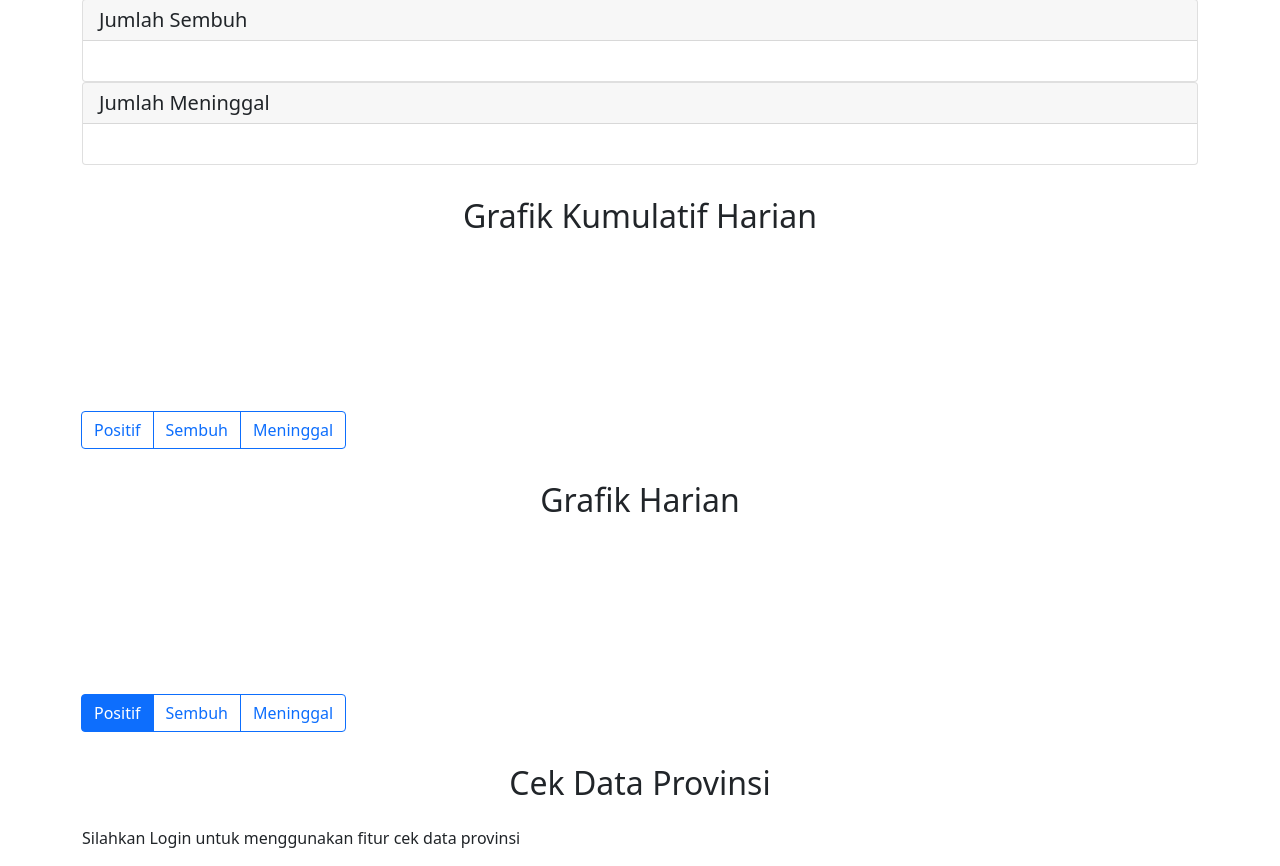
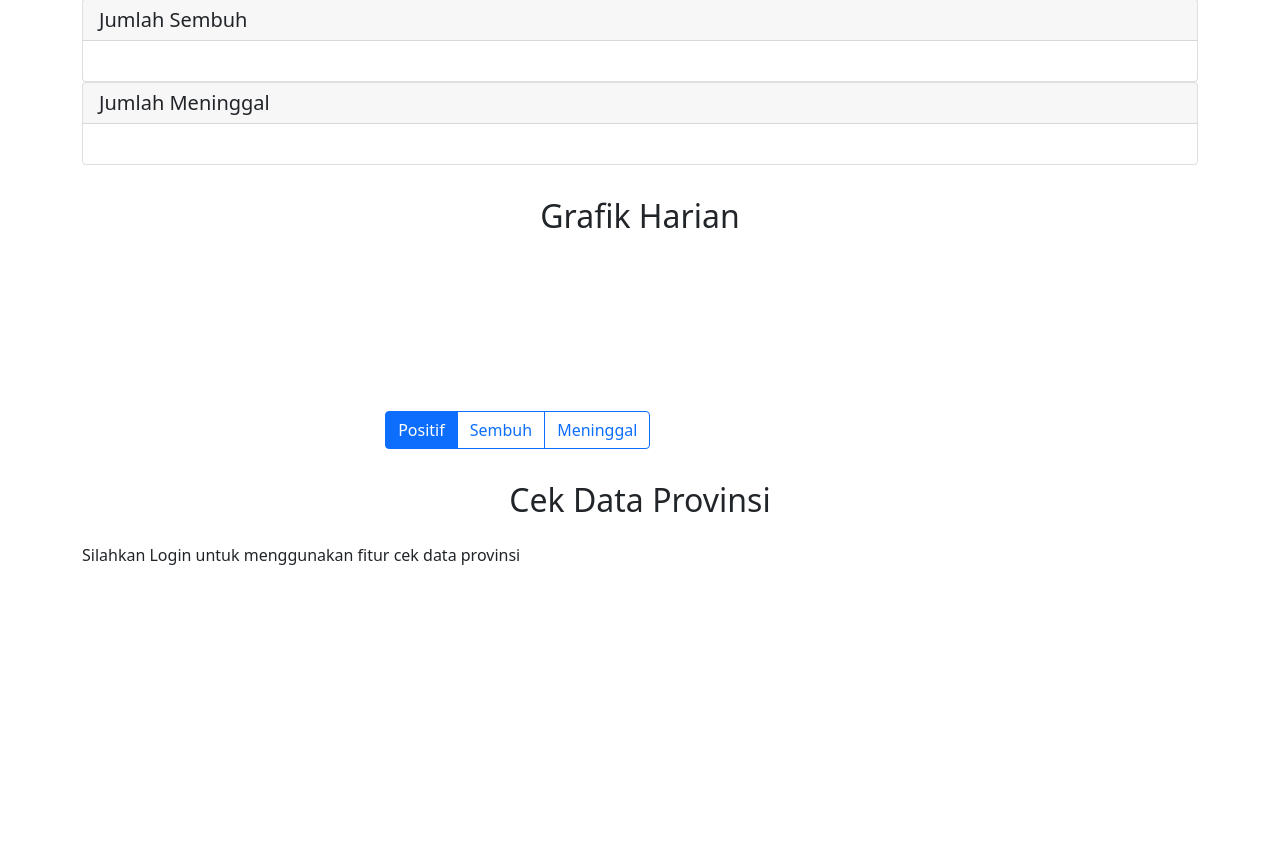
Before and after one commit to stevennovaryo/icovid, a Django app: page /tracker/ in a window 1280 px wide. Shown: the part 178-1044 px from the top of the page. After the commit the page ends 743 px from the top, so only its background shows below. Run offline with Django 3.2, Linux system fonts and the light colour scheme; a map, chart or similar area stays blank; some libraries are stand-ins or nearby versions.

Commit message:
[tracker] Add response in views to control chart display

```diff
--- a/tracker/static/script.js
+++ b/tracker/static/script.js
@@ -20,7 +20,7 @@
         const dataset_sembuh2 = [];
         const dataset_meninggal2 = [];
         const dateset = [];
-        for (let i = data.length-30; i < data.length; i++){
+        for (let i = data.length-dataCount; i < data.length; i++){
             dataset_positif.push(data[i].positif_kumulatif);
             dataset_sembuh.push(data[i].sembuh_kumulatif);
             dataset_meninggal.push(data[i].meninggal_kumulatif);
@@ -30,9 +30,16 @@
             dateset.push(data[i].tanggal.split('T')[0]);
         }
 
-        const indo_chart = document.getElementById('indo_chart').getContext('2d');
-        const indo_chart2 = document.getElementById('indo_chart2').getContext('2d');
+        let indo_chart = document.getElementById('indo_chart');
+        let indo_chart2 = document.getElementById('indo_chart2');
+        if (indo_chart != null){
+            indo_chart = indo_chart.getContext('2d');
+        }
+        if (indo_chart2 != null){
+            indo_chart2 = indo_chart2.getContext('2d');
+        }
 
+        if (indo_chart != null){
             new_chart = new Chart(indo_chart, {
                 type: 'line',
                 data: {
@@ -64,7 +71,8 @@
                     }
                 }
             })
-
+        }
+        if (indo_chart2 != null){
             new_chart2 = new Chart(indo_chart2, {
                 type: 'line',
                 data: {
@@ -96,47 +104,61 @@
                     }
                 }
             })
+        }
+
     });
 
     $("#btnradio1").click(function(){
         if (active_chart != 'positif'){
             active_chart = 'positif';
+            if (new_chart != null){
                 new_chart.data.datasets[0].hidden = false;
                 new_chart.data.datasets[1].hidden = true;
                 new_chart.data.datasets[2].hidden = true;
                 new_chart.update();
+            }
+            if (new_chart2 != null){
                 new_chart2.data.datasets[0].hidden = false;
                 new_chart2.data.datasets[1].hidden = true;
                 new_chart2.data.datasets[2].hidden = true;
                 new_chart2.update();
+            }
         }
     })
 
     $("#btnradio2").click(function(){
         if (active_chart != 'sembuh'){
             active_chart = 'sembuh';
+            if (new_chart != null){
                 new_chart.data.datasets[0].hidden = true;
                 new_chart.data.datasets[1].hidden = false;
                 new_chart.data.datasets[2].hidden = true;
                 new_chart.update();
+            }
+            if (new_chart2 != null){
                 new_chart2.data.datasets[0].hidden = true;
                 new_chart2.data.datasets[1].hidden = false;
                 new_chart2.data.datasets[2].hidden = true;
                 new_chart2.update();
+            }
         }
     })
 
     $("#btnradio3").click(function(){
         if (active_chart != 'meninggal'){
             active_chart = 'meninggal';
+            if (new_chart != null){
                 new_chart.data.datasets[0].hidden = true;
                 new_chart.data.datasets[1].hidden = true;
                 new_chart.data.datasets[2].hidden = false;
                 new_chart.update();
+            }
+            if (new_chart2 != null){
                 new_chart2.data.datasets[0].hidden = true;
                 new_chart2.data.datasets[1].hidden = true;
                 new_chart2.data.datasets[2].hidden = false;
                 new_chart2.update();
+            }
         }
     })
 
--- a/tracker/templates/tracker_index.html
+++ b/tracker/templates/tracker_index.html
@@ -6,6 +6,9 @@
         <title>Tracker</title>
         <script src="https://ajax.googleapis.com/ajax/libs/jquery/3.5.1/jquery.min.js"></script>
         {% load static %}
+        <script>
+            const dataCount = {{ number_of_data }};
+        </script>
         <script src="{% static 'script.js' %}"></script>
         <script src="https://cdnjs.cloudflare.com/ajax/libs/Chart.js/3.6.0/chart.min.js" integrity="sha512-GMGzUEevhWh8Tc/njS0bDpwgxdCJLQBWG3Z2Ct+JGOpVnEmjvNx6ts4v6A2XJf1HOrtOsfhv3hBKpK9kE5z8AQ==" crossorigin="anonymous" referrerpolicy="no-referrer"></script>
         <link href="https://cdn.jsdelivr.net/npm/bootstrap@5.1.2/dist/css/bootstrap.min.css" rel="stylesheet" integrity="sha384-uWxY/CJNBR+1zjPWmfnSnVxwRheevXITnMqoEIeG1LJrdI0GlVs/9cVSyPYXdcSF" crossorigin="anonymous">
@@ -32,7 +35,13 @@
                 </div>
             </div>
 
-            <h2 style="padding: 1em 0 0.5em 0; text-align: center;">Grafik Kumulatif Harian</h2>
+            {% if chart_type == 1 %}
+                <h2 style="padding: 1em 0 0.5em 0; text-align: center;">Grafik Kumulatif Harian</h2>
+                <canvas id="indo_chart" style="padding: 1em 0 0.5em 0;"></canvas>
+            {% else %}
+                <h2 style="padding: 1em 0 0.5em 0; text-align: center;">Grafik Harian</h2>
+                <canvas id="indo_chart2" style="padding: 1em 0 0.5em 0;"></canvas>
+            {% endif %}
             <div class="btn-group" role="group" aria-label="Basic radio toggle button group">
                 <input type="radio" class="btn-check" name="btnradio" id="btnradio1" autocomplete="off" checked>
                 <label class="btn btn-outline-primary" for="btnradio1">Positif</label>
@@ -43,20 +52,6 @@
                 <input type="radio" class="btn-check" name="btnradio" id="btnradio3" autocomplete="off">
                 <label class="btn btn-outline-primary" for="btnradio3">Meninggal</label>
             </div>
-            <canvas id="indo_chart" style="padding: 1em 0 0.5em 0;"></canvas>
-
-            <h2 style="padding: 1em 0 0.5em 0; text-align: center;">Grafik Harian</h2>
-            <div class="btn-group" role="group" aria-label="Basic radio toggle button group">
-                <input type="radio" class="btn-check" name="btnradio" id="btnradio1" autocomplete="off" checked>
-                <label class="btn btn-outline-primary" for="btnradio1">Positif</label>
-
-                <input type="radio" class="btn-check" name="btnradio" id="btnradio2" autocomplete="off">
-                <label class="btn btn-outline-primary" for="btnradio2">Sembuh</label>
-
-                <input type="radio" class="btn-check" name="btnradio" id="btnradio3" autocomplete="off">
-                <label class="btn btn-outline-primary" for="btnradio3">Meninggal</label>
-            </div>
-            <canvas id="indo_chart2" style="padding: 1em 0 0.5em 0;"></canvas>
 
             <h2 style="padding: 1em 0 0.5em 0; text-align: center;">Cek Data Provinsi</h2>
 
--- a/tracker/views.py
+++ b/tracker/views.py
@@ -1,6 +1,8 @@
+from django.http import response
 from django.shortcuts import render
 from django.http.response import HttpResponse
 
 # Create your views here.
 def index(request):
-    return render(request, "tracker_index.html")
+    response = {"number_of_data" : 7, "chart_type" : 2}
+    return render(request, "tracker_index.html", response)
```
Lines whose indentation alone changed are shown as unchanged.
